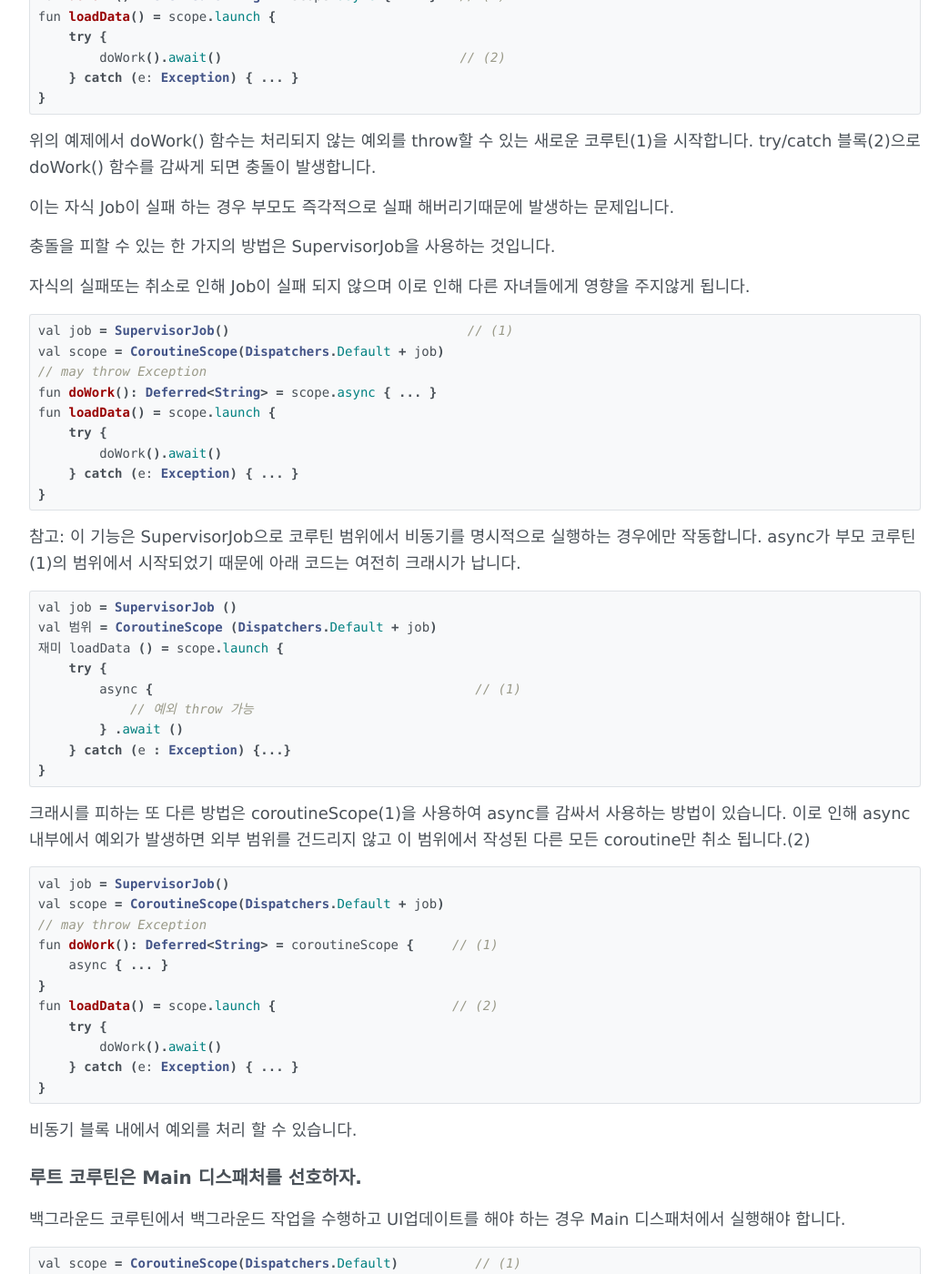
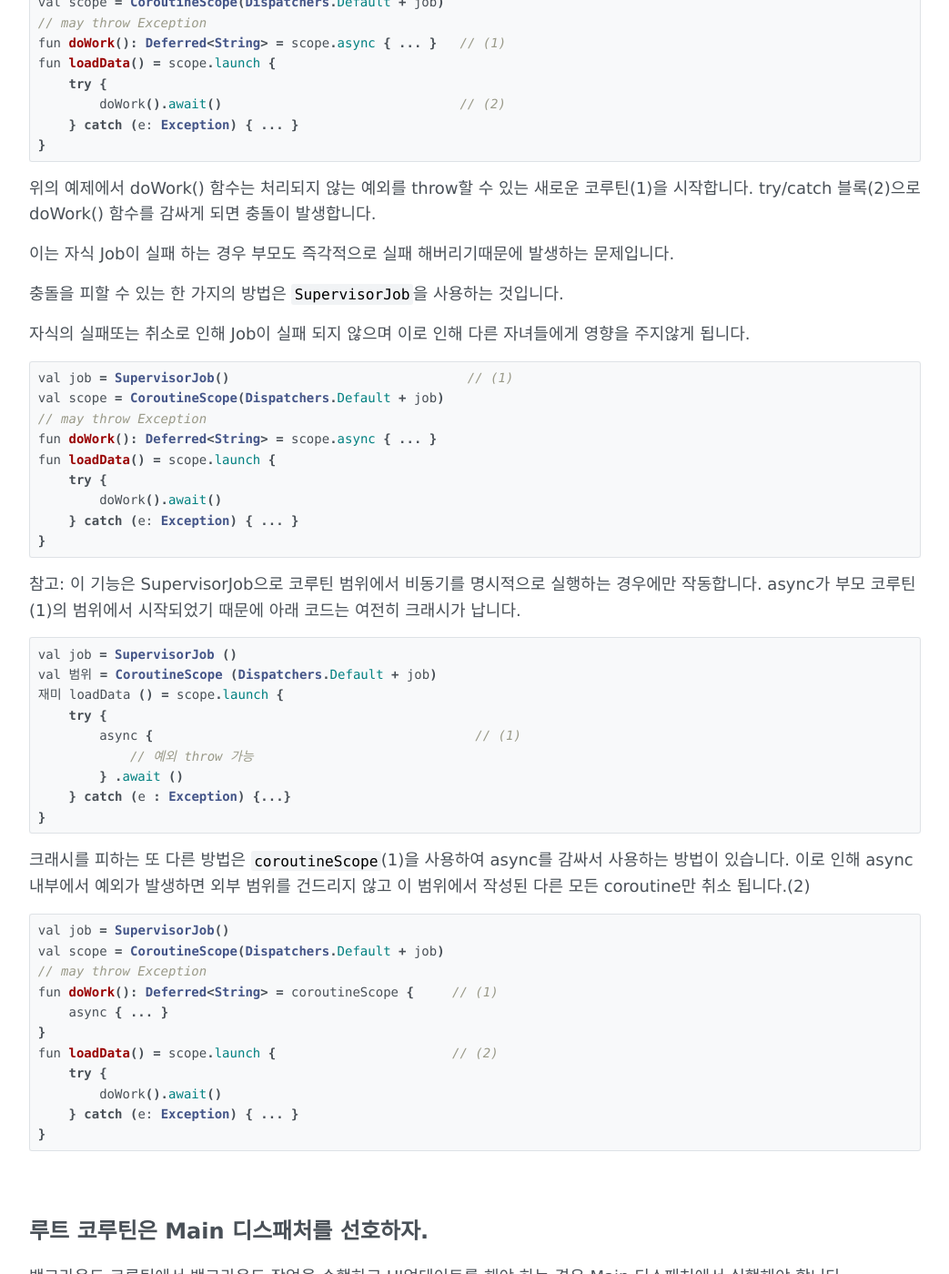
Before and after one commit to kmshack/blog.kmshack.kr, a Jekyll site: the page built from _posts/2018-12-11-kotlin_coroutine_pattern.md, in a window 1280 px wide and 1400 px high, scrolled down 543 px. Shown: the whole window at 91% size, without its empty margins (118-1161 px from the left). Built offline with Jekyll 4.4.1, drawn with Linux system fonts in a browser that asks for light colours; comment, search, counter and statistics services are not loaded; some of the changed text lies outside the part shown.

Commit message:
update new post

````diff
--- a/_posts/2018-12-11-kotlin_coroutine_pattern.md
+++ b/_posts/2018-12-11-kotlin_coroutine_pattern.md
@@ -25,7 +25,7 @@ fun loadData() = scope.launch {
 
 이는 자식 Job이 실패 하는 경우 부모도 즉각적으로 실패 해버리기때문에 발생하는 문제입니다.
 
-충돌을 피할 수 있는 한 가지의 방법은 SupervisorJob을 사용하는 것입니다.
+충돌을 피할 수 있는 한 가지의 방법은 `SupervisorJob`을 사용하는 것입니다.
 
 자식의 실패또는 취소로 인해 Job이 실패 되지 않으며 이로 인해 다른 자녀들에게 영향을 주지않게 됩니다.
 
@@ -55,7 +55,7 @@ val 범위 = CoroutineScope (Dispatchers.Default + job)
 }
 ```
 
-크래시를 피하는 또 다른 방법은 coroutineScope(1)을 사용하여 async를 감싸서 사용하는 방법이 있습니다. 이로 인해 async 내부에서 예외가 발생하면 외부 범위를 건드리지 않고 이 범위에서 작성된 다른 모든 coroutine만 취소 됩니다.(2)
+크래시를 피하는 또 다른 방법은 `coroutineScope`(1)을 사용하여 async를 감싸서 사용하는 방법이 있습니다. 이로 인해 async 내부에서 예외가 발생하면 외부 범위를 건드리지 않고 이 범위에서 작성된 다른 모든 coroutine만 취소 됩니다.(2)
 
 ```java
 val job = SupervisorJob()
@@ -71,11 +71,9 @@ fun loadData() = scope.launch {                       // (2)
 }
 ```
 
-비동기 블록 내에서 예외를 처리 할 수 있습니다.
+<br>
 
-
-
-### 루트 코루틴은 Main 디스패처를 선호하자.
+## 루트 코루틴은 Main 디스패처를 선호하자.
 
 백그라운드 코루틴에서 백그라운드 작업을 수행하고 UI업데이트를 해야 하는 경우 Main 디스패처에서 실행해야 합니다.
 
@@ -101,8 +99,9 @@ fun login() = scope.launch {
 }
 ```
 
+<br>
 
-### 불필요한 async/await 사용을 피하자.
+## 불필요한 async/await 사용을 피하자.
 
 async 함수를 사용하고 즉시 await하는 경우라면 코드를 당장 걷어내야합니다.
 
@@ -122,8 +121,9 @@ launch {
 
 포퍼먼스 측면으로는 큰 문제는 아니지만( 심지어 async가 작업을 수행하기위해 새로운 코루틴을 생성해도) 의미론적으로 async 하다는 것은 백그라운드에서 여러개의 코루틴을 시작한 뒤 기다리고 있음을 의미하기때문에 적절하지 않습니다.
 
+<br>
 
-### scope 잡을 취소하기 말자.
+## scope Job을 취소하지 말자.
 
 코루틴을 취소해야 하는 경우 스코프 작업을 취소하면 안됩니다.
 
@@ -152,7 +152,7 @@ fun main() {
 
 위의 코드의 문제는 작업을 취소할 때 완료 상태로 만들어 버리는 것에 있습니다. 이미 완료된 작업 범위에서 실행된 코루틴은 재 실행되지 않습니다. (1)
 
-특정 범위의 모든 코루틴을 취소하기위해서는 cancelChildren 함수를 사용할 수 있습니다. 또한 개별 작업 취소기능을 제공합니다.(2)
+특정 범위의 모든 코루틴을 취소하기위해서는 `cancelChildren` 함수를 사용할 수 있습니다. 또한 개별 작업 취소기능을 제공합니다.(2)
 
 ```java
 class WorkManager {
@@ -173,8 +173,9 @@ fun main() {
 }
 ```
 
+<br>
 
-### 분명하지 않은 디스패처는 suspend 함수로 작성하지 말자.
+## 분명하지 않은 디스패처는 suspend 함수로 작성하지 말자.
 
 명백한 코루틴 디스패처에 대한 실행인 경우 suspend 함수로 작업하지 않아야 합니다.
 
@@ -230,10 +231,11 @@ launch (Dispatcher. 기본값 ) {// (2) no crash ether
 }
 ```
 
+<br>
 
-### GlobalScope 사용을 피하자.
+## GlobalScope 사용을 피하자.
 
-만일 안드로이드 어플리케이션에서 GlobalScope를 사용하고 있다면 당장 사용을 중단해야 합니다.
+만일 안드로이드 어플리케이션에서 `GlobalScope`를 사용하고 있다면 당장 사용을 중단해야 합니다.
 
 ```java
 GlobalScope.launch {
@@ -243,7 +245,7 @@ GlobalScope.launch {
 
 GlobalScope는 전체 어플리케이션 수명 동안에 작동하고, 취소되지 않는 최상위 수준의 동시 처리를 시작하는데 사용됩니다.
 
-별로도 정의한 CoroutineScope를 사용해야하며 async를 사용하거나 GlobalScope 인스턴스에서 실행하는 것이 좋습니다.
+별로도 정의한 `CoroutineScope`를 사용해야하며 async를 사용하거나 GlobalScope 인스턴스에서 실행하는 것이 좋습니다.
 
 안드로이드에서 코루틴은 Activity, Fragment, View 또는 ViewModel의 수명주기로 쉽게 범위를 지정할 수 있습니다.
 
@@ -266,4 +268,5 @@ class MainActivity : AppCompatActivity(), CoroutineScope {
 }
 ```
 
+<br>
 참고: [https://proandroiddev.com/kotlin-coroutines-patterns-anti-patterns-f9d12984c68e](https://proandroiddev.com/kotlin-coroutines-patterns-anti-patterns-f9d12984c68e)
````
Also changed, not shown: other parts of _posts/2018-12-11-kotlin_coroutine_pattern.md (+3 -3 lines).
